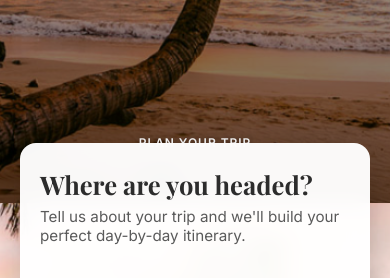
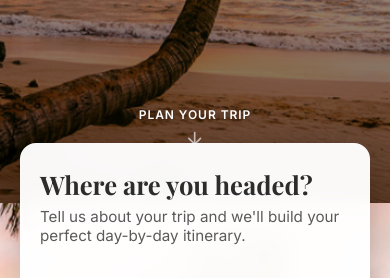
Before and after one commit to Keila0323/Wayo, a FastAPI app: page / in a window 390 px wide. Shown: the part 641-919 px from the top of the page. Run offline with FastAPI, Linux system fonts and the light colour scheme.

Commit message:
Move PLAN YOUR TRIP text higher for better visual balance

```diff
--- a/app/static/styles.v2.css
+++ b/app/static/styles.v2.css
@@ -104,7 +104,7 @@ body::before {
 
 .hero-scroll {
   position: absolute;
-  bottom: 32px;
+  bottom: 80px;
   left: 50%;
   transform: translateX(-50%);
   z-index: 2;
@@ -119,6 +119,10 @@ body::before {
   text-transform: uppercase;
   text-shadow: 0 1px 6px rgba(0,0,0,0.5);
   animation: bounce 2s infinite;
+}
+
+@media (max-width: 600px) {
+  .hero-scroll { bottom: 60px; }
 }
 
 .hero-scroll svg {
```
